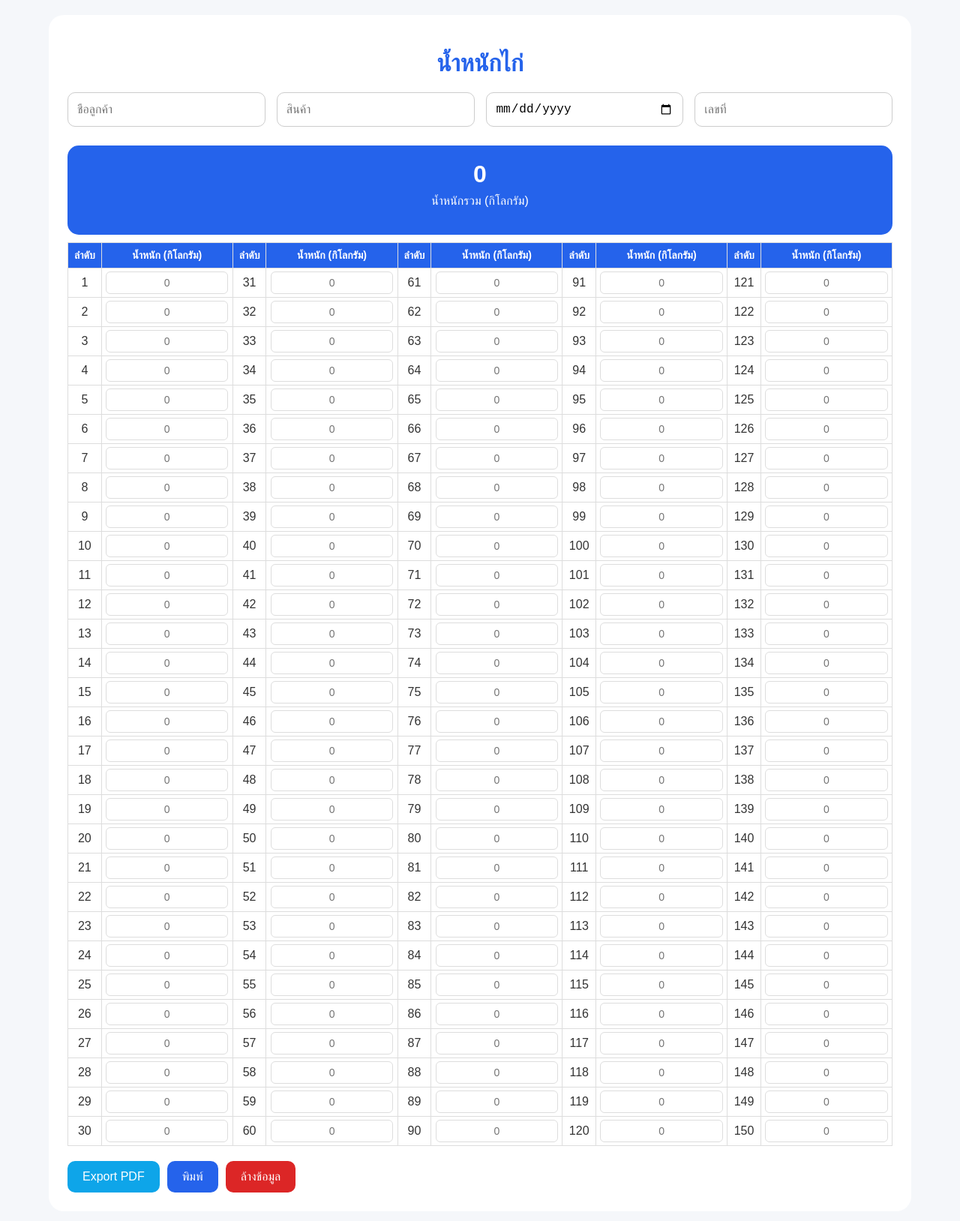
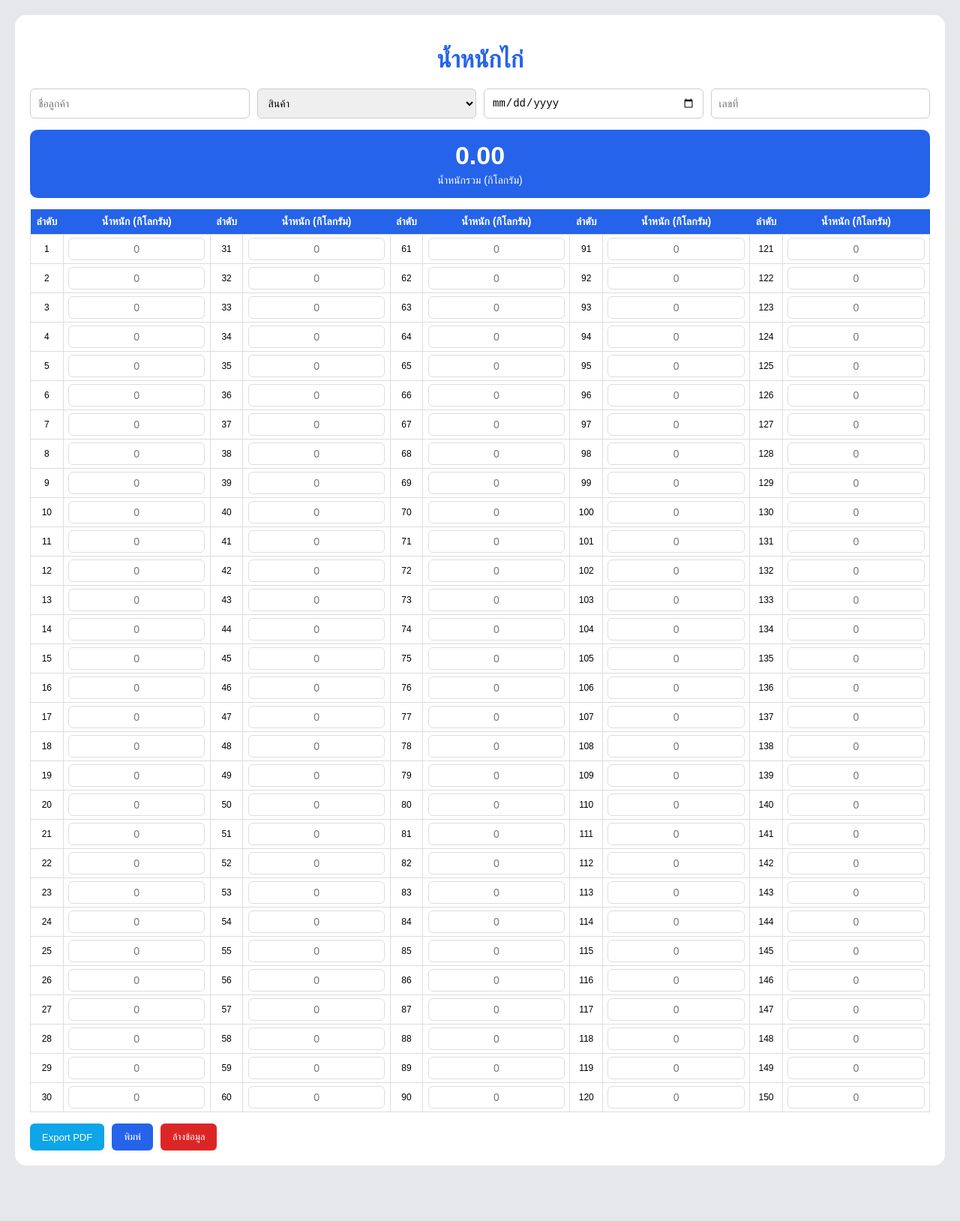
Before and after one commit to angkanasriboonrod/chicken-weight, a plain HTML site: page index.html in a window 1280 px wide. Shown: the whole page at 75% size. After the commit the page ends 1574 px from the top, so only its background shows below. Drawn offline with Linux system fonts and the light colour scheme.

Commit message:
Update index.html

```diff
--- a/index.html
+++ b/index.html
@@ -1,63 +1,28 @@
 <!DOCTYPE html>
 <html lang="th">
 <head>
-  <meta charset="UTF-8" />
-  <meta name="viewport" content="width=device-width, initial-scale=1.0"/>
-  <title>น้ำหนักรวมไก่</title>
+<meta charset="UTF-8">
+<meta name="viewport" content="width=device-width, initial-scale=1.0">
+
+<title>โปรแกรมคำนวนน้ำหนักไก่</title>
+
+<script src="https://cdnjs.cloudflare.com/ajax/libs/html2pdf.js/0.10.1/html2pdf.bundle.min.js"></script>
 
 <style>
 
-@media print {
-
-  @page{
-    size:A4 portrait;
-    margin:5mm;
-  }
-
 body{
-    zoom:70%;
-    background:white;
+    font-family: sans-serif;
+    background:#e5e7eb;
+    margin:0;
+    padding:20px;
 }
 
 .container{
-    width:100%;
-    box-shadow:none;
-    padding:10px;
-  }
-
-  table{
-    font-size:10px;
-  }
-
-  th, td{
-    padding:3px;
-  }
-
-  input.weight{
-    font-size:10px;
-    padding:2px;
-  }
-
-  .buttons{
-    display:none;
-  }
-
-}
-    body{
-      font-family: "Sarabun", sans-serif;
-      background:#f5f7fa;
-      margin:0;
-      padding:20px;
-      color:#333;
-    }
-
-    .container{
-      max-width:1100px;
+    max-width:1200px;
     margin:auto;
     background:white;
-      border-radius:20px;
-      padding:25px;
-      box-shadow:0 4px 15px rgba(0,0,0,0.1);
+    border-radius:15px;
+    padding:20px;
 }
 
 h1{
@@ -68,98 +33,112 @@
 
 .top-form{
     display:grid;
-      grid-template-columns: repeat(auto-fit,minmax(220px,1fr));
-      gap:15px;
-      margin-bottom:25px;
+    grid-template-columns:repeat(4,1fr);
+    gap:10px;
+    margin-bottom:15px;
 }
 
-.top-form input{
-  padding:12px;
+.top-form input,
+.top-form select{
+    padding:10px;
     border:1px solid #ccc;
-  border-radius:10px;
-  font-size:16px;
-  outline: none;
+    border-radius:6px;
+    font-size:14px;
+    outline:none;
 }
+
+.top-form input:focus,
+.top-form select:focus{
+    border:1px solid #2563eb;
 }
 
 .summary{
-      display:grid;
-      grid-template-columns: repeat(auto-fit,minmax(200px,1fr));
-      gap:15px;
-      margin-bottom:20px;
+    background:#2563eb;
+    color:white;
+    text-align:center;
+    border-radius:10px;
+    padding:15px;
+    margin-bottom:15px;
 }
 
-    .card{
-      background:#2563eb;
-      color:white;
-      padding:20px;
-      border-radius:15px;
-      text-align:center;
+.summary h2{
+    margin:0;
+    font-size:34px;
 }
 
-    .card h2{
-      margin:0;
-      font-size:32px;
-    }
-
-    .card p{
-      margin-top:8px;
-      font-size:16px;
+.summary p{
+    margin:5px 0 0;
+    font-size:14px;
 }
 
 table{
     width:100%;
     border-collapse:collapse;
-      margin-top:10px;
 }
 
-    th, td{
+th{
+    background:#2563eb;
+    color:white;
+    padding:6px;
+    font-size:12px;
+}
+
+td{
     border:1px solid #ddd;
-      padding:10px;
+    padding:3px;
+    text-align:center;
+    font-size:12px;
+}
+
+input.weight{
+    width:90%;
+    padding:4px;
+    border:1px solid #ccc;
+    border-radius:4px;
     text-align:center;
 }
 
-    th{
-      background:#0f766e;
-      color:white;
+/* ซ่อน up/down */
+
+input[type=number]::-webkit-outer-spin-button,
+input[type=number]::-webkit-inner-spin-button{
+    -webkit-appearance:none;
+    margin:0;
 }
 
-    input.weight{
-      width:100%;
-      padding:8px;
-      text-align:center;
-      border:none;
-      outline:none;
-      font-size:16px;
+input[type=number]{
+    -moz-appearance:textfield;
 }
 
 .buttons{
-      margin-top:20px;
+    margin-top:15px;
     display:flex;
     gap:10px;
-      flex-wrap:wrap;
 }
 
 button{
-      padding:12px 20px;
     border:none;
-      border-radius:10px;
-      font-size:16px;
+    padding:10px 16px;
+    color:white;
+    border-radius:6px;
     cursor:pointer;
-      color:white;
+    font-size:13px;
 }
 
-    .save{
+.pdf{
     background:#0ea5e9;
+}
+
+.print{
+    background:#2563eb;
 }
 
 .clear{
     background:#dc2626;
 }
 
-    .print{
-      background:#2563eb;
-    }
+/* พิมพ์ A4 */
+
 @media print {
 
   @page{
@@ -261,45 +240,43 @@ input.weight{
   text-align:center;
   font-size:14px;
 }
-/* ซ่อนปุ่ม up/down ใน Chrome, Edge, Safari */
-input[type=number]::-webkit-outer-spin-button,
-input[type=number]::-webkit-inner-spin-button{
-  -webkit-appearance: none;
-  margin: 0;
-}
 
-/* ซ่อนปุ่ม up/down ใน Firefox */
-input[type=number]{
-  -moz-appearance: textfield;
-}
+
 </style>
-
 </head>
 
 <body>
 
-<div class="container">
+<div class="container" id="printArea">
 
 <h1>น้ำหนักไก่</h1>
 
 <div class="top-form">
+
     <input type="text" placeholder="ชื่อลูกค้า">
-    <input type="text" placeholder="สินค้า">
+
+    <select>
+        <option value="">สินค้า</option>
+        <option>ไก่ไข่</option>
+
+    </select>
+
     <input type="date">
+
     <input type="text" placeholder="เลขที่">
+
 </div>
 
 <div class="summary">
-
-  <div class="card">
-    <h2 id="totalWeight">0</h2>
+    <h2 id="totalWeight">0.00</h2>
     <p>น้ำหนักรวม (กิโลกรัม)</p>
 </div>
 
-</div>
 <table>
+
 <thead>
 <tr>
+
 <th>ลำดับ</th>
 <th>น้ำหนัก (กิโลกรัม)</th>
 
@@ -314,17 +291,27 @@ input[type=number]{
 
 <th>ลำดับ</th>
 <th>น้ำหนัก (กิโลกรัม)</th>
+
 </tr>
 </thead>
 
 <tbody id="tableBody"></tbody>
+
 </table>
 
+<div class="buttons">
 
-  <div class="buttons">
-    <button class="save" onclick="downloadPDF()">Export PDF</button>
-    <button class="print" onclick="window.print()">พิมพ์</button>
-    <button class="clear" onclick="clearData()">ล้างข้อมูล</button>
+<button class="pdf" onclick="downloadPDF()">
+Export PDF
+</button>
+
+<button class="print" onclick="printPage()">
+พิมพ์
+</button>
+
+<button class="clear" onclick="clearData()">
+ล้างข้อมูล
+</button>
 
 </div>
 
@@ -333,25 +320,32 @@ input[type=number]{
 <script>
 
 const tableBody = document.getElementById("tableBody");
-for(let i = 1; i <= 30; i++){
+
+for(let i=1;i<=30;i++){
 
     let row = "<tr>";
 
-  for(let col = 0; col < 5; col++){
+    for(let col=0;col<5;col++){
 
-    let number = i + (col * 30);
+        let number = i + (col*30);
 
         row += `
+
         <td>${number}</td>
 
         <td>
+
             <input
                 type="number"
                 class="weight"
                 placeholder="0"
+                step="0.01"
                 oninput="calculate()"
+                onkeydown="moveNext(event)"
             >
+
         </td>
+
         `;
     }
 
@@ -375,18 +369,41 @@ function calculate(){
         }
 
     });
+
     document.getElementById("totalWeight").innerText =
-  total.toLocaleString('en-US', {
-    minimumFractionDigits: 2,
-    maximumFractionDigits: 2
+    total.toLocaleString('en-US',{
+        minimumFractionDigits:2,
+        maximumFractionDigits:2
     });
+
+}
+function moveNext(event){
+
+    if(event.key === "Enter"){
+
+        event.preventDefault();
+
+        const inputs = document.querySelectorAll(".weight");
+
+        const index = Array.from(inputs).indexOf(event.target);
+
+        const nextIndex = index + 5;
+
+        if(nextIndex < inputs.length){
+
+            inputs[nextIndex].focus();
+
+        }
+
+    }
+
 }
 
 function clearData(){
 
-  const weights = document.querySelectorAll(".weight");
+    const inputs = document.querySelectorAll(".weight");
 
-  weights.forEach(input => {
+    inputs.forEach(input => {
         input.value = "";
     });
 
@@ -394,8 +411,64 @@ function clearData(){
 
 }
 
+function printPage(){
+
+    setTimeout(() => {
+        window.print();
+    },300);
+
+}
+function downloadPDF(){
+
+    const element = document.getElementById("printArea");
+
+    const opt = {
+
+        margin: 0,
+
+        filename: 'chicken-weight.pdf',
+
+        image: {
+            type: 'jpeg',
+            quality: 1
+        },
+
+        html2canvas: {
+            scale: 2,
+            scrollY: 0
+        },
+
+        jsPDF: {
+            unit: 'mm',
+            format: 'a4',
+            orientation: 'portrait'
+        },
+
+        pagebreak: {
+            mode: ['avoid-all']
+        }
+
+    };
+
+    html2pdf()
+    .set(opt)
+    .from(element)
+    .toPdf()
+    .get('pdf')
+    .then(function(pdf){
+
+        const totalPages = pdf.internal.getNumberOfPages();
+
+        for(let i = totalPages; i > 1; i--){
+            pdf.deletePage(i);
+        }
+
+    })
+    .save();
+
+}
+
 </script>
-<script src="https://cdnjs.cloudflare.com/ajax/libs/html2pdf.js/0.10.1/html2pdf.bundle.min.js"></script>
 
 </body>
 </html>
```
Lines whose indentation alone changed are shown as unchanged.
